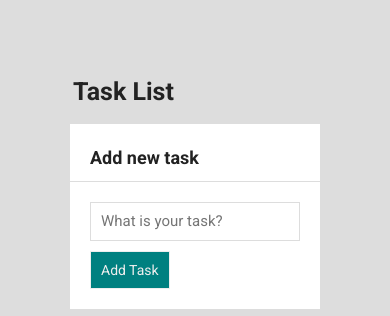
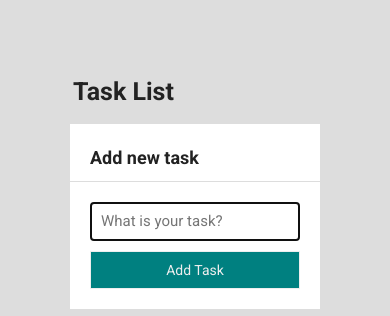
Before and after one commit to RadekW86/task-list, a plain HTML site: page index.html in a window 390 px wide. Both pictures are taken after typing "Sample" into the empty fields and a click on the button "Add Task". Shown: the top 316 px of the page. Drawn offline with nearby package versions, Linux system fonts and the light colour scheme.

Commit message:
media queries added, form autofocus, readme update

```diff
--- a/css/inputSection.css
+++ b/css/inputSection.css
@@ -36,3 +36,9 @@
     border: 1px solid #eee;
     margin: 5px;
 }
+
+@media (max-width: 767px) {
+    .form__addButton {
+        flex-grow: 1;
+    }
+}
--- a/css/outputSection.css
+++ b/css/outputSection.css
@@ -27,13 +27,16 @@
     text-decoration: line-through;
 }
 
-.outputSection__done {
-    background-color: green;
+.outputSection__button {
     color: white;
     border: none;
     width: 30px;
     height: 30px;
     margin: 5px;
+}
+
+.outputSection__button--doneBox {
+    background-color: green;
 }
 
 .outputSection__item {
@@ -44,11 +47,7 @@
 }
 
 
-.outputSection__remove {
+.outputSection__button--remove {
     background-color: crimson;
-    color: white;
-    border: none;
-    width: 30px;
-    height: 30px;
-    margin: 5px;
+
 }
--- a/index.html
+++ b/index.html
@@ -30,7 +30,7 @@
     <section class="inputSection">
         <div class="inputSection__label">Add new task</div>
         <form class="form js-form">
-            <input class="form__input js-formInput" placeholder="What is your task?">
+            <input class="form__input js-formInput" placeholder="What is your task?" autofocus>
             <button class="form__addButton js-addButton">Add Task</button>
         </form>
     </section>
--- a/js/script.js
+++ b/js/script.js
@@ -6,6 +6,7 @@
         addNewTask();
         removeTask();
         markDone();
+        document.querySelector(".js-formInput").focus();
     };
 
     const render = () => {
@@ -13,9 +14,22 @@
         for (const i of tasksTable) {
             htmlString += `
             <li class = "outputSection__listItem">
-            <div><button class = "outputSection__done js-markDone">${i.done ? "✔️" : "&#160;"}</button></div>
-            <div class = "outputSection__item${i.done ? " outputSection__list--done" : ""}">${i.content}</div>
-            <div><button class = "outputSection__remove js-remove">🗑️</button></div>
+             <div>
+              <button class = "
+              outputSection__button
+              outputSection__button--doneBox
+              js-markDone
+              ">
+              ${i.done ? "✔️" : "&#160;"}</button>
+             </div>
+             <div class = "outputSection__item${i.done ? " outputSection__list--done" : ""}">${i.content}</div>
+             <div>
+              <button class = "
+              outputSection__button
+              outputSection__button--remove
+              js-remove
+              ">🗑️</button>
+             </div>
             </li>
             `;
         };
```
Also changed, not shown: 1 other file.
